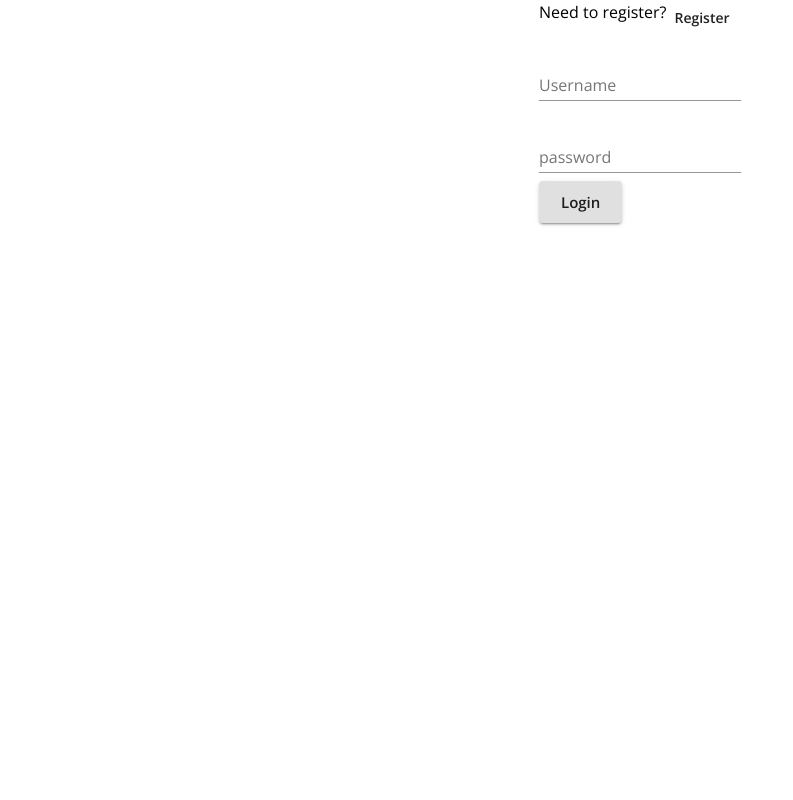
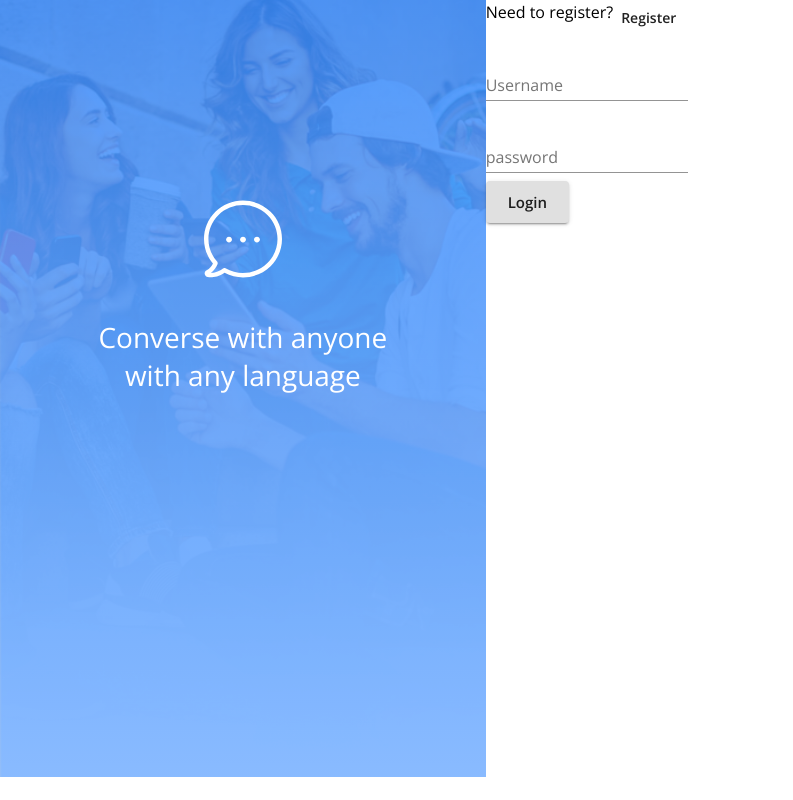
Before and after one commit to ThunderKlappe/4a39df, a React (Create React App) app in the folder client/: page /login in a window 1280 px wide. Shown: the whole page, without its empty margins (0-793 px from the left). Built offline with nearby package versions, Linux system fonts and the light colour scheme; no server answers.

Commit message:
side picture is formatted correctly on Logn

```diff
--- a/client/src/Login.js
+++ b/client/src/Login.js
@@ -1,5 +1,5 @@
-import React, { useEffect } from 'react';
-import { Link, useHistory } from 'react-router-dom';
+import React, { useEffect } from "react";
+import { Link, useHistory } from "react-router-dom";
 import {
   Grid,
   Box,
@@ -7,10 +7,46 @@ import {
   Button,
   FormControl,
   TextField,
-} from '@material-ui/core';
+} from "@material-ui/core";
+import { makeStyles } from "@material-ui/core/styles";
+import bgImg from "./assets/bg-img.png";
+import bubble from "./assets/bubble.svg";
+
+const useStyles = makeStyles(() => ({
+  root: {
+    display: "flex",
+    height: "100vh",
+    fontFamily: "open sans",
+  },
+  sideImage: {
+    height: "calc(425/700 * 100vw)",
+    width: "calc(425/700 * 100vh)",
+    backgroundSize: "100% auto",
+    background: [
+      "linear-gradient(180deg, rgba(58, 141, 255, .85) 0%, rgba(134, 185, 255, .85) 100%)",
+      `url(${bgImg})`,
+    ],
+    backgroundBlendMode: "normal",
+    display: "flex",
+    flexDirection: "column",
+    alignItems: "center",
+  },
+  bubbleImage: {
+    height: "10%",
+    marginTop: "25vh",
+    marginBottom: "5vh",
+  },
+  titleText: {
+    width: "60%",
+    fontSize: "3.5vh",
+    color: "white",
+    textAlign: "center",
+  },
+}));
 
 const Login = ({ user, login }) => {
   const history = useHistory();
+  const classes = useStyles();
 
   const handleLogin = async (event) => {
     event.preventDefault();
@@ -23,40 +59,51 @@ const Login = ({ user, login }) => {
   };
 
   useEffect(() => {
-    if (user && user.id) history.push('/home');
+    if (user && user.id) history.push("/home");
   }, [user, history]);
 
   return (
-    <Grid container justifyContent="center">
+    <Grid container className={classes.root}>
+      <Box className={classes.sideImage}>
+        <Box
+          className={classes.bubbleImage}
+          component='img'
+          src={bubble}
+          alt='A speech bubble icon'
+        />
+        <Box className={classes.titleText}>
+          Converse with anyone with any language
+        </Box>
+      </Box>
       <Box>
         <Grid container item>
           <Typography>Need to register?</Typography>
-          <Link href="/register" to="/register">
+          <Link href='/register' to='/register'>
             <Button>Register</Button>
           </Link>
         </Grid>
         <form onSubmit={handleLogin}>
           <Grid>
             <Grid>
-              <FormControl margin="normal" required>
+              <FormControl margin='normal' required>
                 <TextField
-                  aria-label="username"
-                  label="Username"
-                  name="username"
-                  type="text"
+                  aria-label='username'
+                  label='Username'
+                  name='username'
+                  type='text'
                 />
               </FormControl>
             </Grid>
-            <FormControl margin="normal" required>
+            <FormControl margin='normal' required>
               <TextField
-                label="password"
-                aria-label="password"
-                type="password"
-                name="password"
+                label='password'
+                aria-label='password'
+                type='password'
+                name='password'
               />
             </FormControl>
             <Grid>
-              <Button type="submit" variant="contained" size="large">
+              <Button type='submit' variant='contained' size='large'>
                 Login
               </Button>
             </Grid>
```
